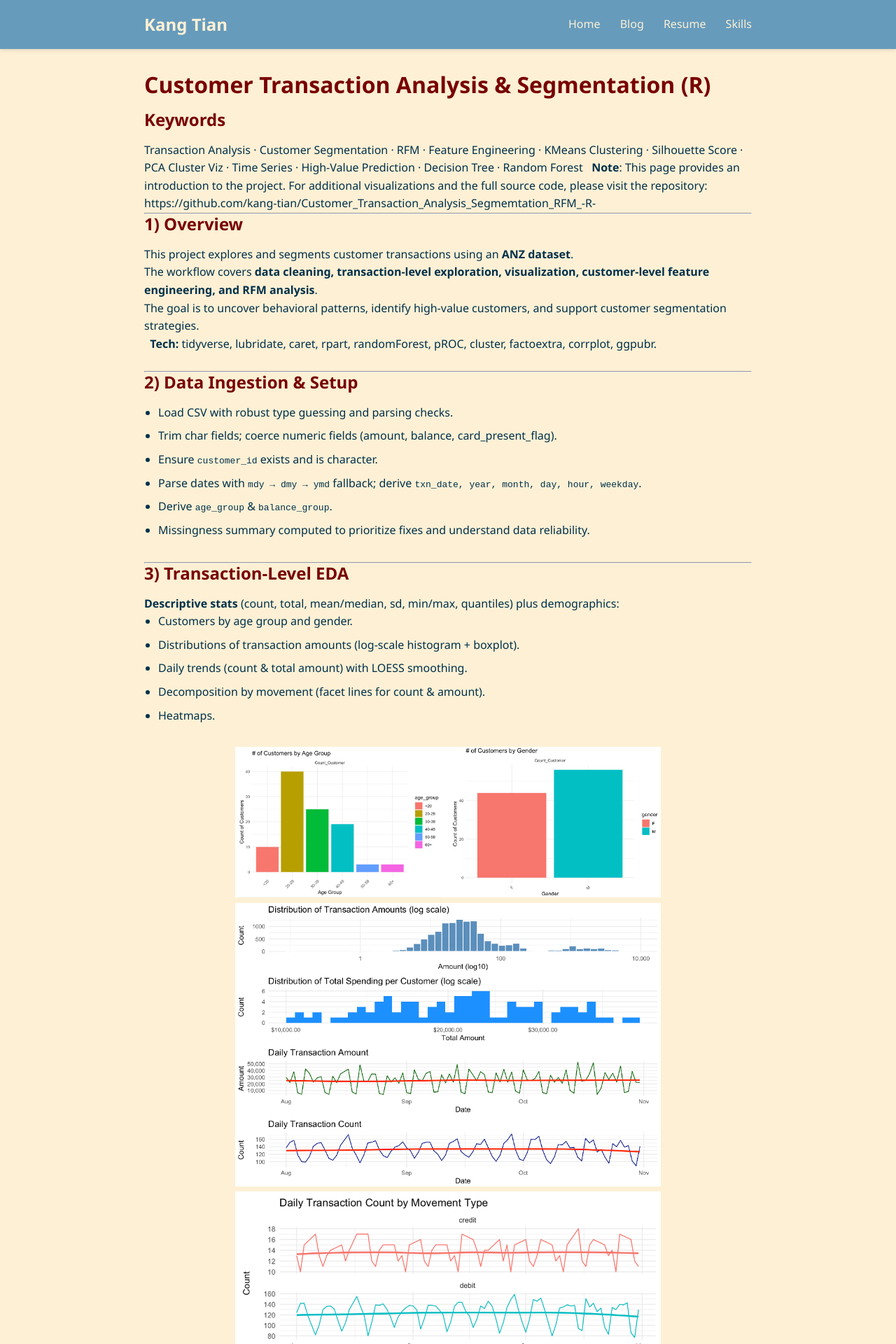
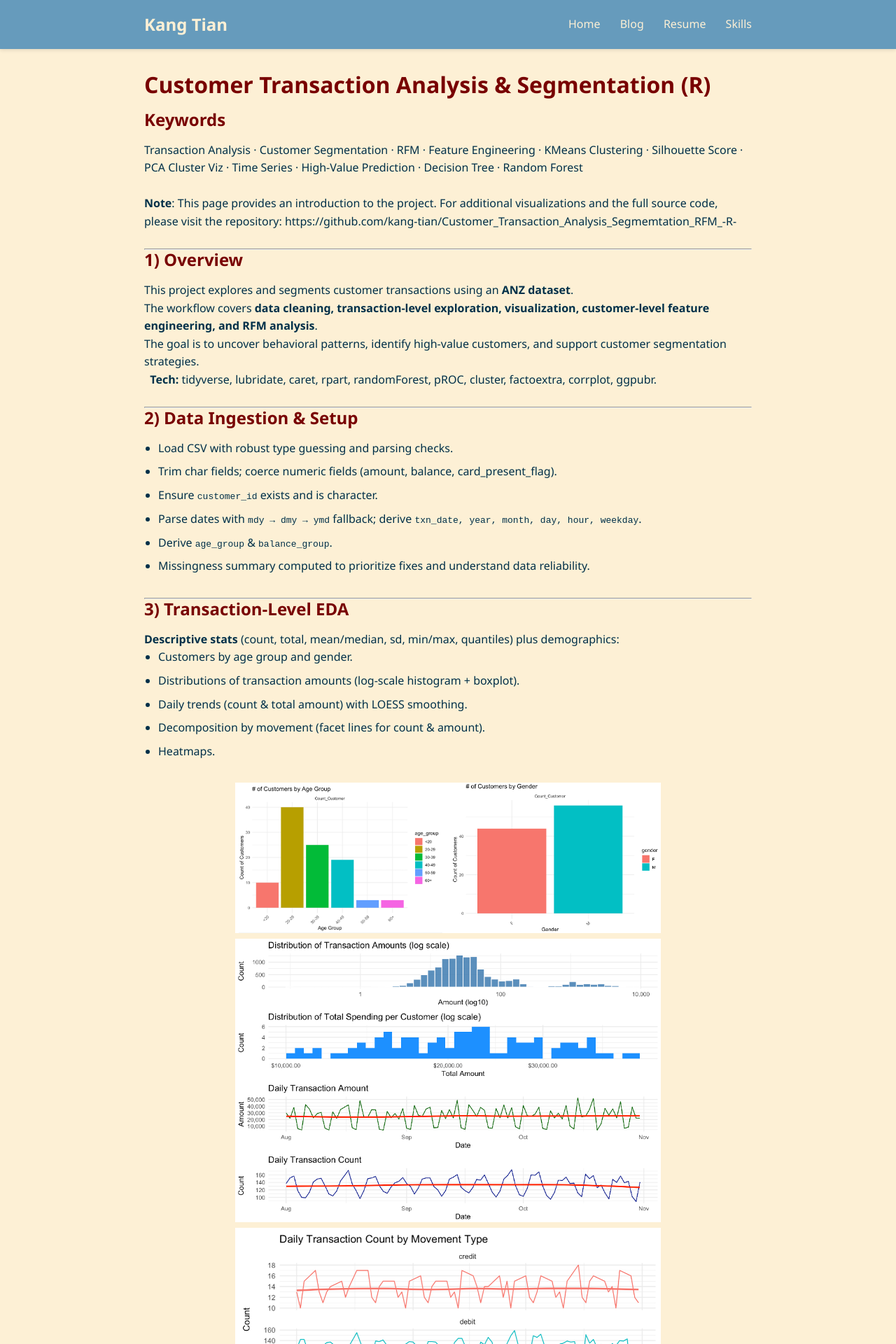
Before and after one commit to kang-tian/kang-tian.github.io, a Jekyll site: the page built from projects/Customer_Transaction_Risk_Analysis_R/index.md, in a window 1280 px wide. Shown: the top 1920 px of the page at 70% size. Built offline with Jekyll 4.4.1, drawn with Linux system fonts in a browser that asks for light colours; our own code applies the rules of GitHub Pages for plain Markdown files.

Commit message:
Update index.md

```diff
--- a/projects/Customer_Transaction_Risk_Analysis_R/index.md
+++ b/projects/Customer_Transaction_Risk_Analysis_R/index.md
@@ -2,9 +2,9 @@
 
 ## Keywords
 Transaction Analysis · Customer Segmentation · RFM · Feature Engineering · KMeans Clustering · Silhouette Score · PCA Cluster Viz · Time Series · High-Value Prediction · Decision Tree · Random Forest
-&nbsp;
+<br><br>
 **Note**: This page provides an introduction to the project. For additional visualizations and the full source code, please visit the repository: https://github.com/kang-tian/Customer_Transaction_Analysis_Segmemtation_RFM_-R-
-&nbsp;
+<br><br>
 
 ----
 
```
